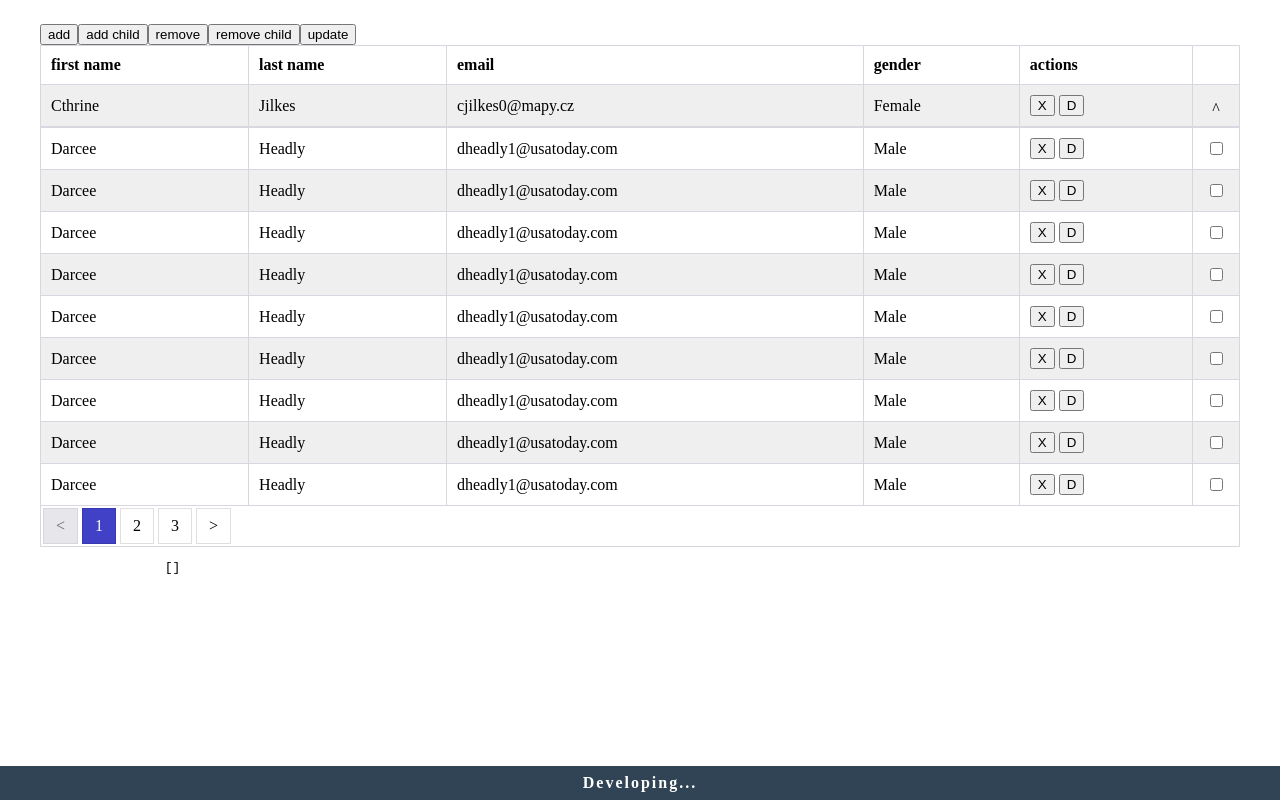
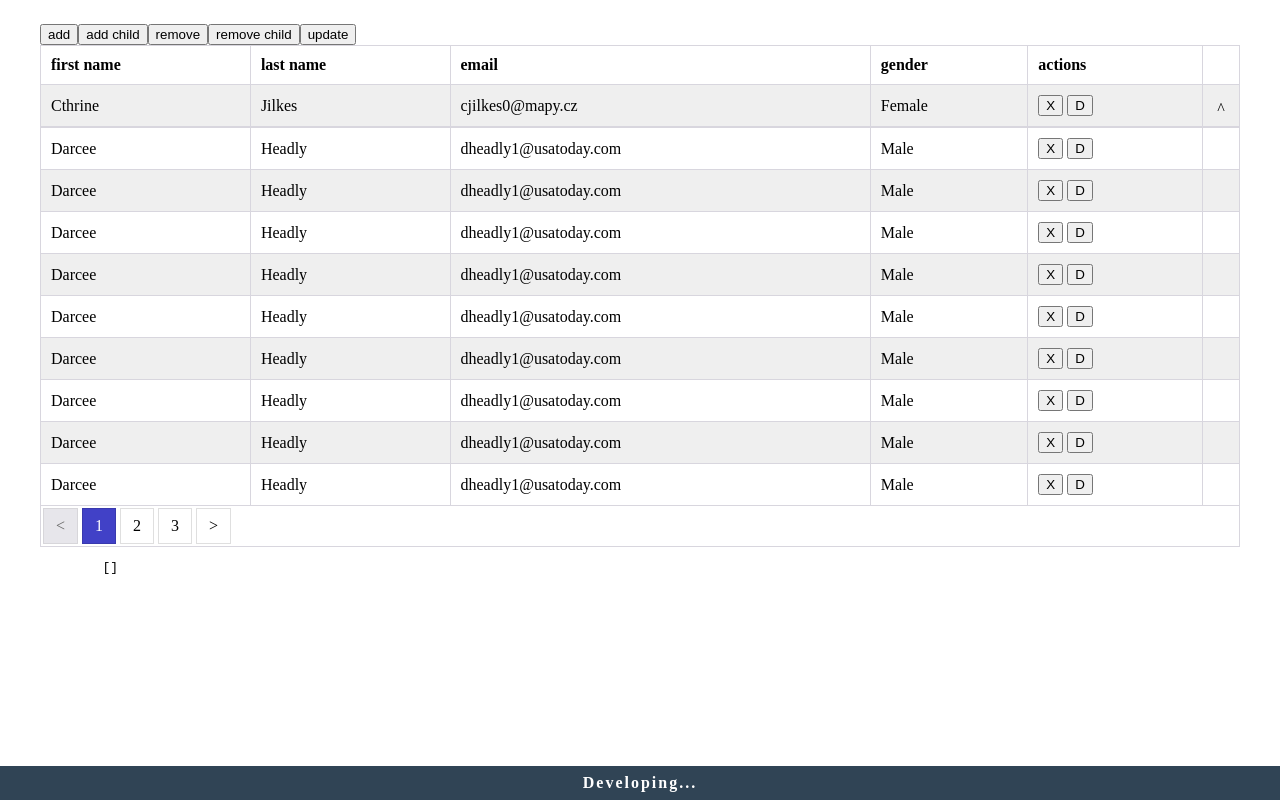
Before and after one commit to Abdulaziz5h/a-v-datatable, a Vue app: page / in a window 1280 px wide. Built offline with nearby package versions, Linux system fonts and the light colour scheme.

Commit message:
update on selection logic

```diff
--- a/src/App.vue
+++ b/src/App.vue
@@ -8,17 +8,17 @@
       <button @click="update()">update</button>
 
       <a-v-datatable :headers="headers" :items="items" classes="bordered cell-bordered striped" v-model="selected"
-        :selectOptions="selectOptions" :collapseOptions="collapseOptions" :paginationOptions="{ enable: true }"
+      :paginationOptions="{ enable: true }"
+      :collapseOptions="collapseOptions"
       ref="table" @details="log">
+      <!-- :selectOptions="selectOptions" -->
         <!--
-                :reduce="item => item.id"
           :headerOptions="headerOptions"
           @remove="log"
           @update="log"
           @lostId="log" -->
         <!-- select1 => :reduce="(item) => item.id" -->
-        <!-- select2 => :reduce="(item) => ({id: item.id, first_name:
-                item.first_name})" -->
+        <!-- select2 => :reduce="(item) => ({id: item.id, first_name: item.first_name})" -->
       </a-v-datatable>
       <pre>
         {{ selected }}
@@ -65,6 +65,9 @@ export default {
         enable: true,
         label: "cars",
         headers: subHeaders,
+        selectOptions: {
+          enable: true
+        }
       },
       selected: [],
       // selected: [
--- a/src/a-v-datatable/a-v-datatable-components/a-v-datatable-body-row.vue
+++ b/src/a-v-datatable/a-v-datatable-components/a-v-datatable-body-row.vue
@@ -1,7 +1,7 @@
 <template>
   <tr class="vc__table__tr vc__tbody__tr">
     <td
-      v-if="selectOptions.enable && !collapseOptions.enable"
+      v-if="(!isChild && selectOptions.enable) || (isChild && collapseOptions.selectOptions.enable)"
       class="selection"
     >
       <slot name="body-select-input" :row="row" :check="check">
@@ -57,25 +57,6 @@
         </span>
       </div>
     </td>
-    <td
-      v-else-if="
-        selectOptions.enable &&
-        !(selectOptions.enable && !collapseOptions.enable)
-      "
-      class="selection"
-    >
-      <slot name="body-select-input" :row="row" :check="check">
-        <div class="selection-container">
-          <!-- eslint-disable vue/no-mutating-props -->
-          <input
-            v-model="row[selectOptions.label]"
-            type="checkbox"
-            @input="selectRow(row, $event)"
-          />
-          <!-- eslint-enable vue/no-mutating-props -->
-        </div>
-      </slot>
-    </td>
     <td v-else-if="collapseOptions.enable"></td>
   </tr>
 </template>
@@ -88,6 +69,7 @@ export default {
     selectOptions: Object,
     collapseOptions: Object,
     isCollapse: Boolean,
+    isChild: Boolean,
   },
   methods: {
     check() {
--- a/src/a-v-datatable/a-v-datatable-components/a-v-datatable-header-row.vue
+++ b/src/a-v-datatable/a-v-datatable-components/a-v-datatable-header-row.vue
@@ -2,7 +2,7 @@
   <tr class="vc__table__tr vc__thead__tr">
     <th
       class="selection"
-      v-if="selectOptions.enable && !collapseOptions.enable"
+      v-if="(!isChild && selectOptions.enable) || (isChild && collapseOptions.selectOptions.enable)"
     >
       <slot name="header-select-input" :row="row" :check="check">
         <div class="checkbox-container">
@@ -31,7 +31,7 @@ export default {
     isCollapse: Boolean,
     collapseOptions: Object,
     headerStatus: Number,
-    items: Array,
+    isChild: Boolean,
   },
   data: () => ({
     selectAll: false,
--- a/src/a-v-datatable/a-v-datatable.vue
+++ b/src/a-v-datatable/a-v-datatable.vue
@@ -13,9 +13,7 @@
           :headerStatus="
             !headerStatus ? -1 : headerStatus == rows.length ? 1 : 0
           "
-          :items="!$attrs.isChild && paginationOptions.enable
-              ? activeRow
-              : rows"
+          :isChild="$attrs.isChild"
         >
           <template slot="header-select-input" slot-scope="{ row, check }">
             <slot name="header-select-input" :row="row" :check="check"></slot>
@@ -55,6 +53,7 @@
               @changeCheckbox="changeCheckbox(row)"
               @remove="remove(row.row[uniqueId])"
               @details="details"
+              :isChild="$attrs.isChild"
             >
               <template slot="body-select-input" slot-scope="{ row, check }">
                 <slot name="body-select-input" :row="row" :check="check">
@@ -310,6 +309,7 @@ const collapseOptionsDefault = {
   label: "children",
   uniqueId: "id",
   headers: [],
+  selectOptions: selectOptionsDefault
 };
 
 import { isEqual } from "lodash";
@@ -389,6 +389,7 @@ export default {
       this._value = props.value;
       // set default headers value if no collapse option headers was implement
       collapseOptionsDefault.headers = props.headers;
+      collapseOptionsDefault.selectOptions = props.collapseOptions.selectOptions;
 
       // combine default props with entered props
       getPropsObj(props.headerOptions, headerOptionsDefault);
```
Lines whose indentation alone changed are shown as unchanged.
